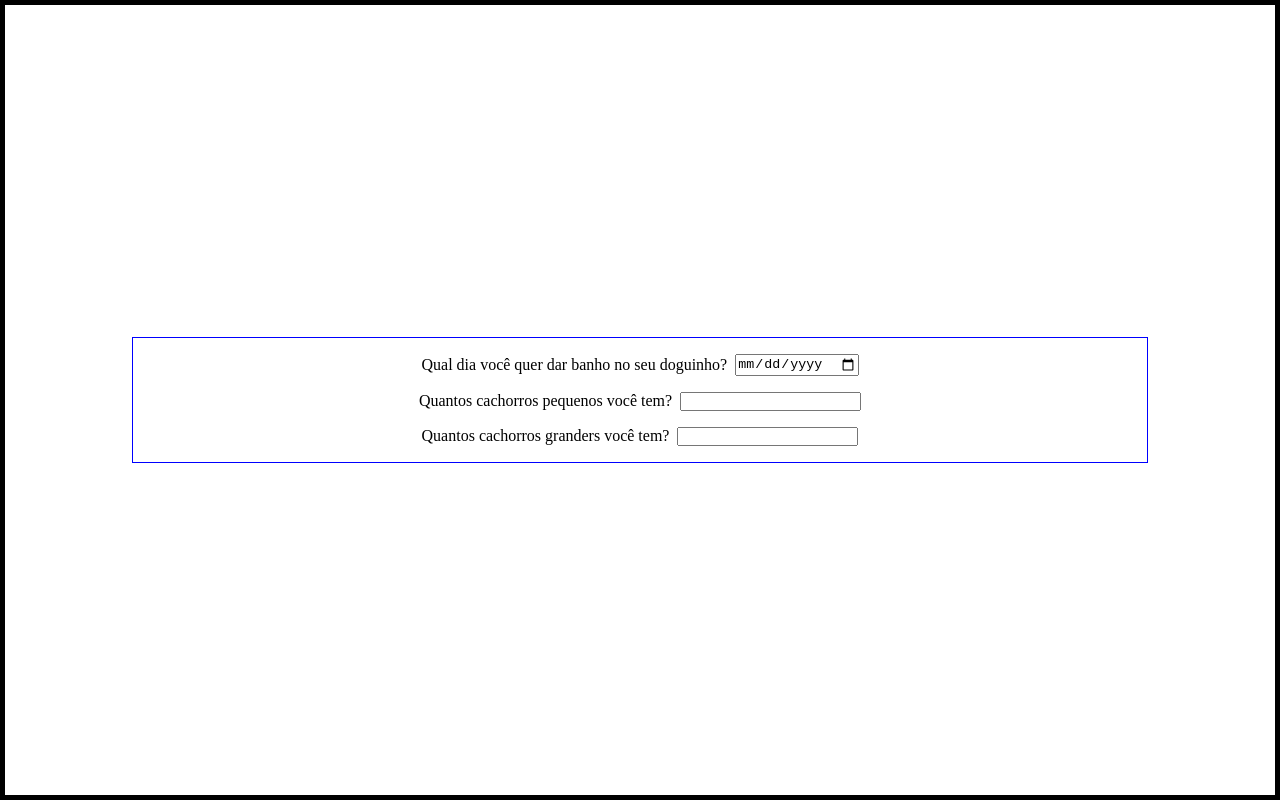
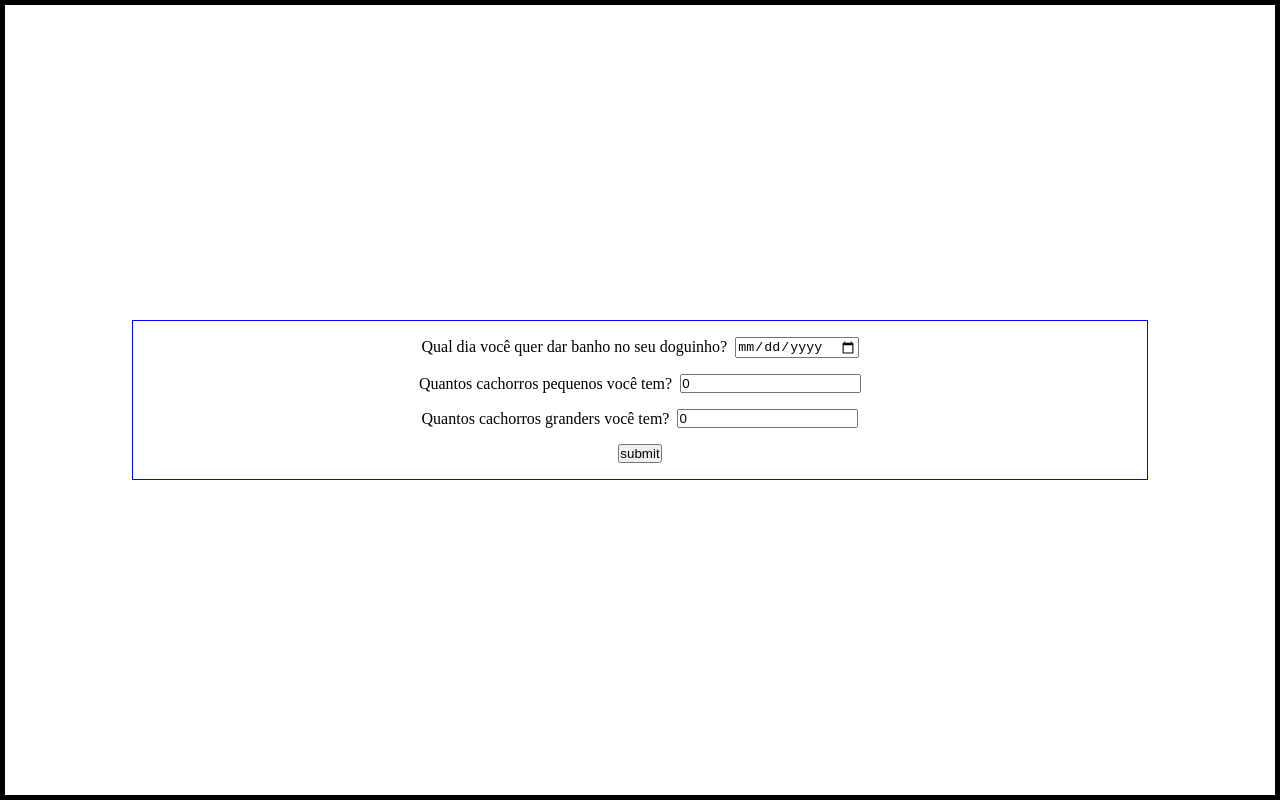
Before and after one commit to mialuzmia/cleanDog-frontend, a React (Vite) app: page / in a window 1280 px wide. Built offline with nearby package versions, Linux system fonts and the light colour scheme.

Commit message:
feat: added states to handle the values in the search form

```diff
--- a/src/components/Search.jsx
+++ b/src/components/Search.jsx
@@ -1,23 +1,51 @@
+import { useState } from 'react';
 import styles from '../styles/components/search.module.scss';
 
 const Search = () => {
+  const [date, setDate] = useState('');
+  const [bigDogNumber, setBigDogNumber] = useState(0);
+  const [smallDogNumber, setSmallDogNumber] = useState(0);
+
+  const handleDateChange = (e) => {
+    setDate(new Date(e.target.value + 'T00:00:00'));
+  };
+
+  const handleSubmit = (e) => {
+    e.preventDefault();
+    console.log(date);
+    console.log(date.getDay());
+    console.log('small dogs: ', smallDogNumber);
+    console.log('big dogs: ', bigDogNumber);
+
+  }
+
   return (
-    <div className={styles.search__container}>
+    <form className={styles.search__container} onSubmit={handleSubmit}>
       <label className={styles.date__container}>
         <span>Qual dia você quer dar banho no seu doguinho?</span>
-        <input type="date" />
+        <input type="date" onChange={handleDateChange} value={date}/>
       </label>
 
       <label className={styles.number__container}>
         <span>Quantos cachorros pequenos você tem?</span>
-        <input type="number" />
+        <input
+          type="number"
+          onChange={e => setSmallDogNumber(e.target.value)}
+          value={smallDogNumber}
+        />
       </label>
 
       <label className={styles.number__container}>
       <span>Quantos cachorros granders você tem?</span>
-        <input type="number" />
+        <input
+          type="number"
+          onChangeCapture={e => setBigDogNumber(e.target.value)}
+          value={bigDogNumber}
+        />
       </label>
-    </div>
+
+      <button type='submit'>submit</button>
+    </form>
   )
 }
 
```
